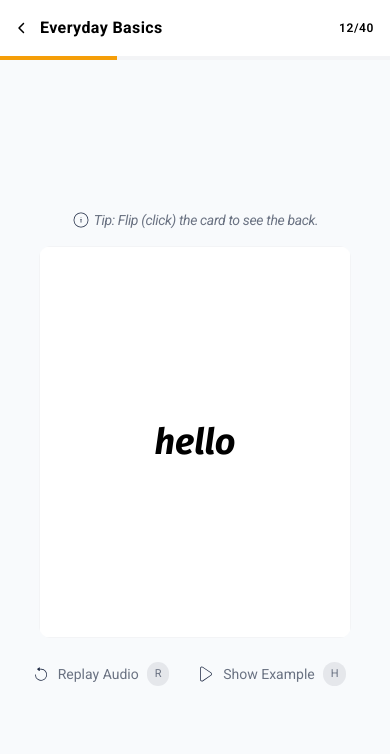
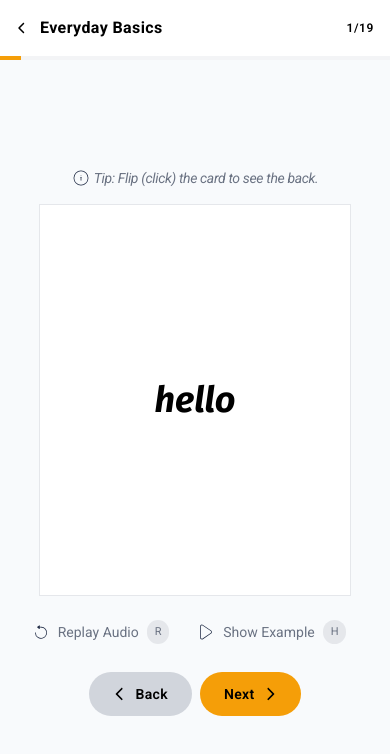
Before and after one commit to PC-Ngumoha/kwo_app, a React (Vite) app in the folder kwo_web_frontend/: page /lesson in a window 390 px wide. Shown: the top 754 px of the page. Built offline with nearby package versions, Linux system fonts and the light colour scheme.

Commit message:
Ended up settling for button-based navigation.

```diff
--- a/kwo_web_frontend/src/features/Lesson/Lesson.tsx
+++ b/kwo_web_frontend/src/features/Lesson/Lesson.tsx
@@ -38,13 +38,13 @@ function Card({ content }: { content: CardContentType }): JSX.Element {
   return (
     // Card Container
     <article
-      className="relative w-[80%] md:w-[60%] lg:w-[50%] h-[50%] rounded-xl overflow-hidden z-10"
+      className="relative w-[80%] md:w-[60%] lg:w-[50%] h-[50%] overflow-hidden z-10"
       onClick={() => setCardFlipped((prev) => !prev)}
     >
       {/* Card body */}
       <div
         className={`h-full w-full transform-3d  text-4xl md:text-5xl
-        font-bold border border-gray-100 shadow-sm
+        font-bold shadow-md border border-gray-200
         italic font-fira-sans absolute transition-all duration-1000 ease-in
         ${!cardFlipped ? 'rotate-y-0' : 'rotate-y-180'}`}
       >
@@ -78,7 +78,6 @@ function Lesson(): JSX.Element {
     setSelectedCard((state) =>
       state < contents.length - 1 ? (state += 1) : state
     );
-    // console.log(selectedCard);
   }
 
   return (
@@ -89,13 +88,15 @@ function Lesson(): JSX.Element {
             <FaChevronLeft className="text-xs mr-3" />
             Everyday Basics
           </Link>
-          <span className="text-xs font-semibold tracking-wider">12/40</span>
+          <span className="text-xs font-semibold tracking-wider">
+            {selectedCard + 1}/{contents.length}
+          </span>
         </div>
         <progress
           className="w-full h-1 [&::-webkit-progress-bar]:bg-gray-100
           [&::-webkit-progress-value]:bg-warm-orange"
-          value={12}
-          max={40}
+          value={selectedCard + 1}
+          max={contents.length}
         />
       </nav>
       <section className="flex-1 w-full flex flex-col justify-center items-center">
@@ -134,11 +135,11 @@ function Lesson(): JSX.Element {
           </button>
         </div>
 
-        {/* Controls */}
-        <div className="absolute h-fit w-full hidden md:flex justify-between p-2">
+        {/* Desktop Controls */}
+        <div className="md:absolute h-fit md:w-full flex justify-between gap-2 md:gap-0 p-2">
           <button
             onClick={handlePrevCard}
-            className="py-3 px-6 my-3 w-[10%] bg-gray-300 rounded-3xl
+            className="py-3 px-6 my-3 md:w-[10%] bg-gray-300 rounded-3xl
             capitalize tracking-wide font-semibold text-sm self-end flex
             items-center justify-center gap-2"
           >
@@ -148,7 +149,7 @@ function Lesson(): JSX.Element {
 
           <button
             onClick={handleNextCard}
-            className="py-3 px-6 my-3 w-[10%] bg-warm-orange rounded-3xl
+            className="py-3 px-6 my-3 md:w-[10%] bg-warm-orange rounded-3xl
             capitalize tracking-wide font-semibold text-sm self-end flex
             items-center justify-center gap-2"
           >
```
